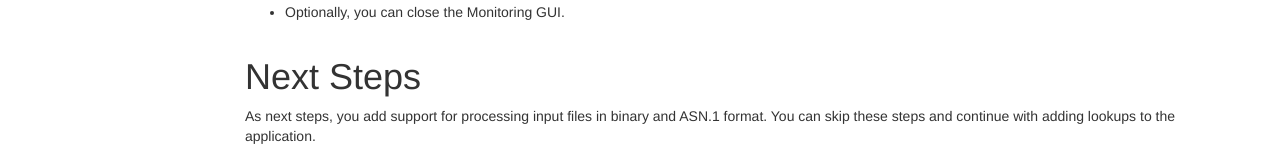
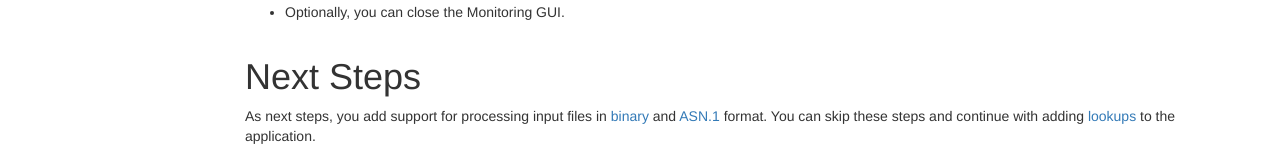
Before and after one commit to IBMStreams/streamsx.tutorial.teda, a Jekyll site: the page built from docs/1.0.2/Module-4/index.markdown, in a window 1280 px wide and 900 px high, scrolled down 7048 px. Shown: the part 734-897 px from the top of the window. Built offline with Jekyll 4.4.1, drawn with Linux system fonts in a browser that asks for light colours; nearby versions of some CDN libraries; library files that are not in the unit come from our copies; part of the change alters nothing that is shown.

```diff
--- a/docs/1.0.2/Module-4/index.markdown
+++ b/docs/1.0.2/Module-4/index.markdown
@@ -209,7 +209,7 @@ The transformed and derived attributes are formatted bold.
 
 ## Shutting down the ITE application gracefully and cleaning up
 
-Shutdown and clean up the ITE application as described in [Module 2: Shutting down the ITE application gracefully](http://ibmstreams.github.io/streamsx.tutorial.teda/docs/1.0.2/Module-2/).
+Shutdown and clean up the ITE application as described in [Module 2: Shutting down the ITE application gracefully](http://ibmstreams.github.io/streamsx.tutorial.teda/docs/1.0.2/Module-2/#shutting-down-the-ite-application-gracefully).
 
 The quick summary is:
 
@@ -221,4 +221,4 @@ The quick summary is:
 
 # Next Steps
 
-As next steps, you add support for processing input files in binary and ASN.1 format. You can skip these steps and continue with adding lookups to the application.
+As next steps, you add support for processing input files in [binary](http://ibmstreams.github.io/streamsx.tutorial.teda/docs/1.0.2/Module-5/) and [ASN.1](http://ibmstreams.github.io/streamsx.tutorial.teda/docs/1.0.2/Module-6/) format. You can skip these steps and continue with adding [lookups](http://ibmstreams.github.io/streamsx.tutorial.teda/docs/1.0.2/Module-7/) to the application.
```
